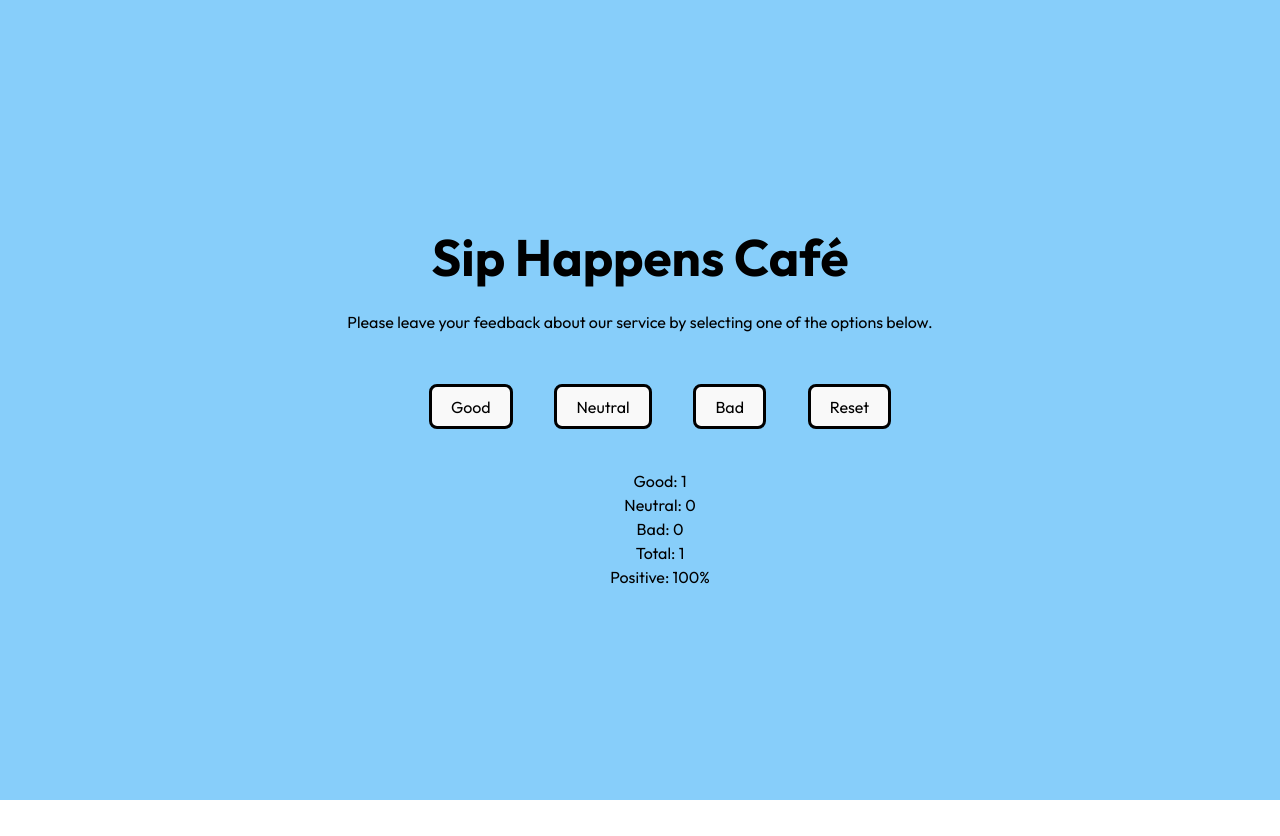
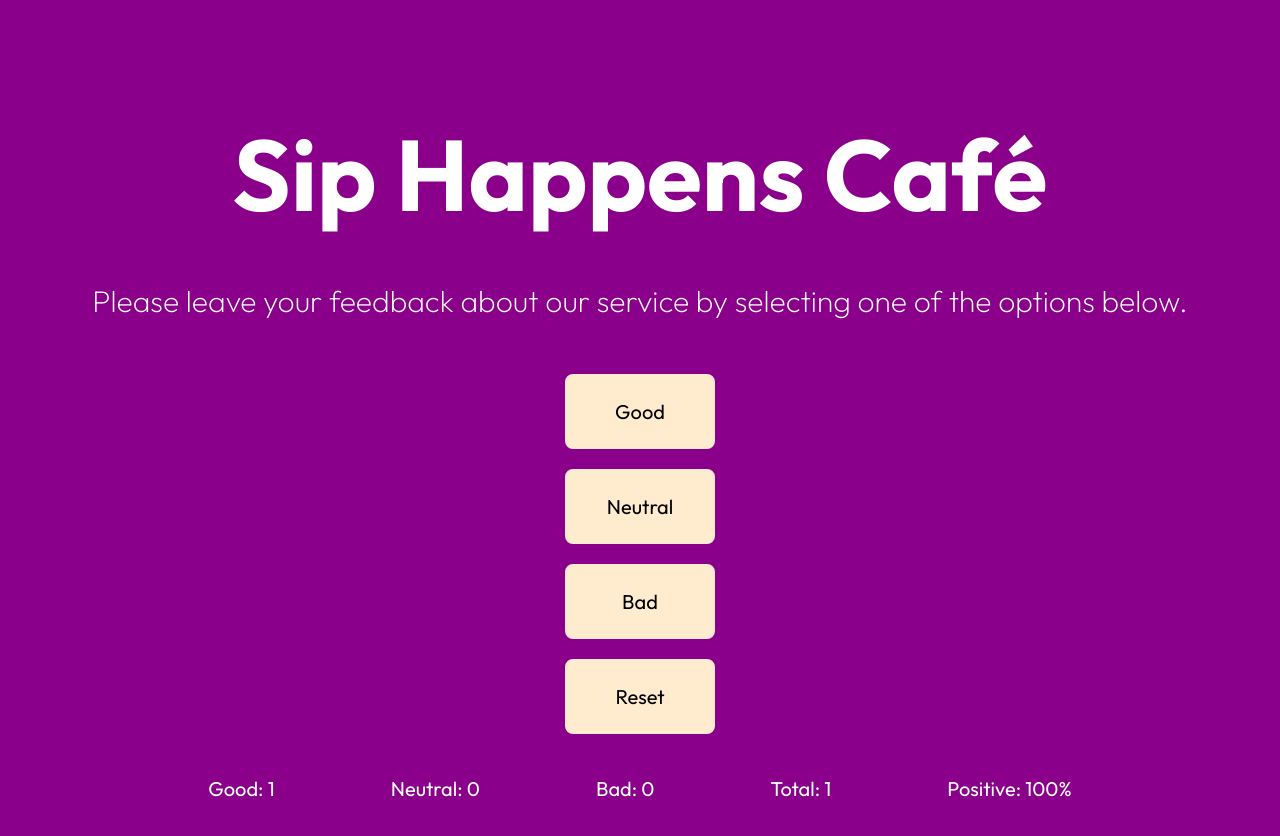
Before and after one commit to PHOTOVT/goit-react-hw-02, a React (Vite) app: page / in a window 1280 px wide. Both pictures are taken after a click on the button "Good". Before the commit the page ends 800 px from the top, so only its background shows below. Built offline with nearby package versions, Linux system fonts and the light colour scheme.

Commit message:
styles update

```diff
--- a/src/App.css
+++ b/src/App.css
@@ -3,12 +3,6 @@
   margin: 0 auto;
   padding: 2rem;
   text-align: center;
-  font-family: 'Outfit';
-}
-
-body {
-  color: black;
-  background: lightskyblue;
 }
 
 .logo {
@@ -46,9 +40,3 @@ body {
 .read-the-docs {
   color: #888;
 }
-
-/* MY CLASSES */
-
-ul, ol {
-  list-style: none;
-}
--- a/src/components/Description/Description.module.css
+++ b/src/components/Description/Description.module.css
@@ -3,6 +3,12 @@
 }
 
 .cafeName {
+  font-size: 100px;
   font-weight: 700;
   margin-bottom: 25px;
 }
+
+.cafeDescription {
+  font-size: 30px;
+  font-weight: 200;
+}
--- a/src/components/Feedback/Feedback.jsx
+++ b/src/components/Feedback/Feedback.jsx
@@ -1,14 +1,15 @@
 import React from "react";
+import css from "./Feedback.module.css";
 
 const Feedback = ({ good, neutral, bad, totalFeedback, positiveFeedback }) => {
   return (
     <div>
-      <ul>
-        <li>Good: {good}</li>
-        <li>Neutral: {neutral}</li>
-        <li>Bad: {bad}</li>
-        <li>Total: {totalFeedback}</li>
-        <li>Positive: {positiveFeedback}%</li>
+      <ul className={css.feedbackList}>
+        <li className={css.feedbackListItem}>Good: {good}</li>
+        <li className={css.feedbackListItem}>Neutral: {neutral}</li>
+        <li className={css.feedbackListItem}>Bad: {bad}</li>
+        <li className={css.feedbackListItem}>Total: {totalFeedback}</li>
+        <li className={css.feedbackListItem}>Positive: {positiveFeedback}%</li>
       </ul>
     </div>
   );
--- /dev/null
+++ b/src/components/Feedback/Feedback.module.css
@@ -0,0 +1,8 @@
+.feedbackList {
+  display: flex;
+  justify-content: space-evenly;
+}
+
+.feedbackListItem {
+  font-size: 20px;
+}
--- a/src/components/Notification/Notification.module.css
+++ b/src/components/Notification/Notification.module.css
@@ -1,3 +1,4 @@
 .notification {
+  font-size: 25px;
   font-weight: 700;
 }
--- a/src/components/Options/Options.module.css
+++ b/src/components/Options/Options.module.css
@@ -4,11 +4,21 @@
 
 .optionsList {
   display: flex;
+  flex-direction: column;
+  gap: 20px;
   justify-content: space-evenly;
 }
 
-.hideButton {
-  display: none;
+.optionGood,
+.optionNeutral,
+.optionBad,
+.showButton,
+.buttonReset {
+  font-size: 20px;
+  height: 75px;
+  width: 150px;
+  color: black;
+  background: blanchedalmond;
 }
 
 .optionGood:hover,
@@ -21,7 +31,7 @@
 .showButton:active,
 .buttonReset:hover,
 .buttonReset:active {
-  color: black;
+  color: blanchedalmond;
   background: transparent;
-  border: 3px solid black;
+  border: 2px solid blanchedalmond;
 }
--- a/src/index.css
+++ b/src/index.css
@@ -13,16 +13,16 @@
   -moz-osx-font-smoothing: grayscale;
 }
 
-a {
-  font-weight: 500;
-  color: #646cff;
-  text-decoration: inherit;
-}
-a:hover {
-  color: #535bf2;
+ul, ol {
+  list-style: none;
+  padding: 0;
+  margin: 0;
 }
 
 body {
+  font-family: "Outfit";
+  color: white;
+  background:darkmagenta;
   margin: 0;
   display: flex;
   place-items: center;
@@ -30,14 +30,9 @@ body {
   min-height: 100vh;
 }
 
-h1 {
-  font-size: 3.2em;
-  line-height: 1.1;
-}
-
 button {
   border-radius: 8px;
-  border: 3px solid black;
+  border: 2px solid blanchedalmond;
   padding: 0.6em 1.2em;
   font-size: 1em;
   font-weight: 400;
@@ -46,16 +41,3 @@ button {
   cursor: pointer;
   transition: border-color 0.25s;
 }
-
-@media (prefers-color-scheme: light) {
-  :root {
-    color: #213547;
-    background-color: #ffffff;
-  }
-  a:hover {
-    color: #747bff;
-  }
-  button {
-    background-color: #f9f9f9;
-  }
-}
```
